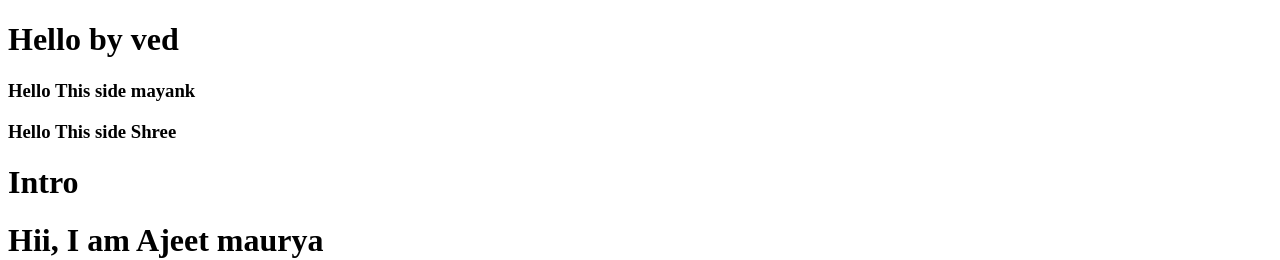
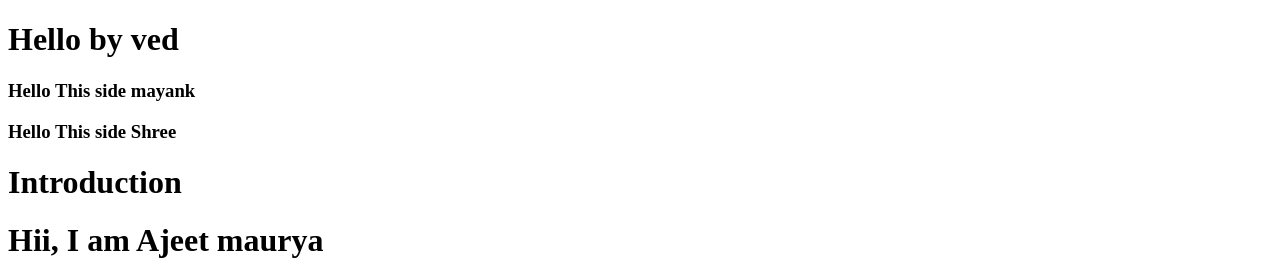
Before and after one commit to vedprakash7318/Demo, a plain HTML site: page index.html in a window 1280 px wide. Shown: the top 260 px of the page. Drawn offline with Linux system fonts and the light colour scheme.

```diff
--- a/index.html
+++ b/index.html
@@ -3,13 +3,13 @@
 <head>
     <meta charset="UTF-8">
     <meta name="viewport" content="width=device-width, initial-scale=1.0">
-    <title>Document</title>
+    <title>github class</title>
 </head>
 <body>
     <h1>Hello by ved</h1>
     <h3>Hello This side mayank</h3>
     <h3>Hello This side Shree</h3>
-    <h1> Intro </h1>
+    <h1> Introduction </h1>
     <h1>Hii, I am Ajeet maurya</h1>
     <p>Lorem ipsum dolor, sit amet consectetur adipisicing elit. Mollitia, qui voluptatibus aliquam exercitationem, maiores impedit dolorem similique tempora nisi quos consequuntur ipsam? Iure, in ipsa aspernatur eos nulla nemo possimus.</p>
 </body>
```
